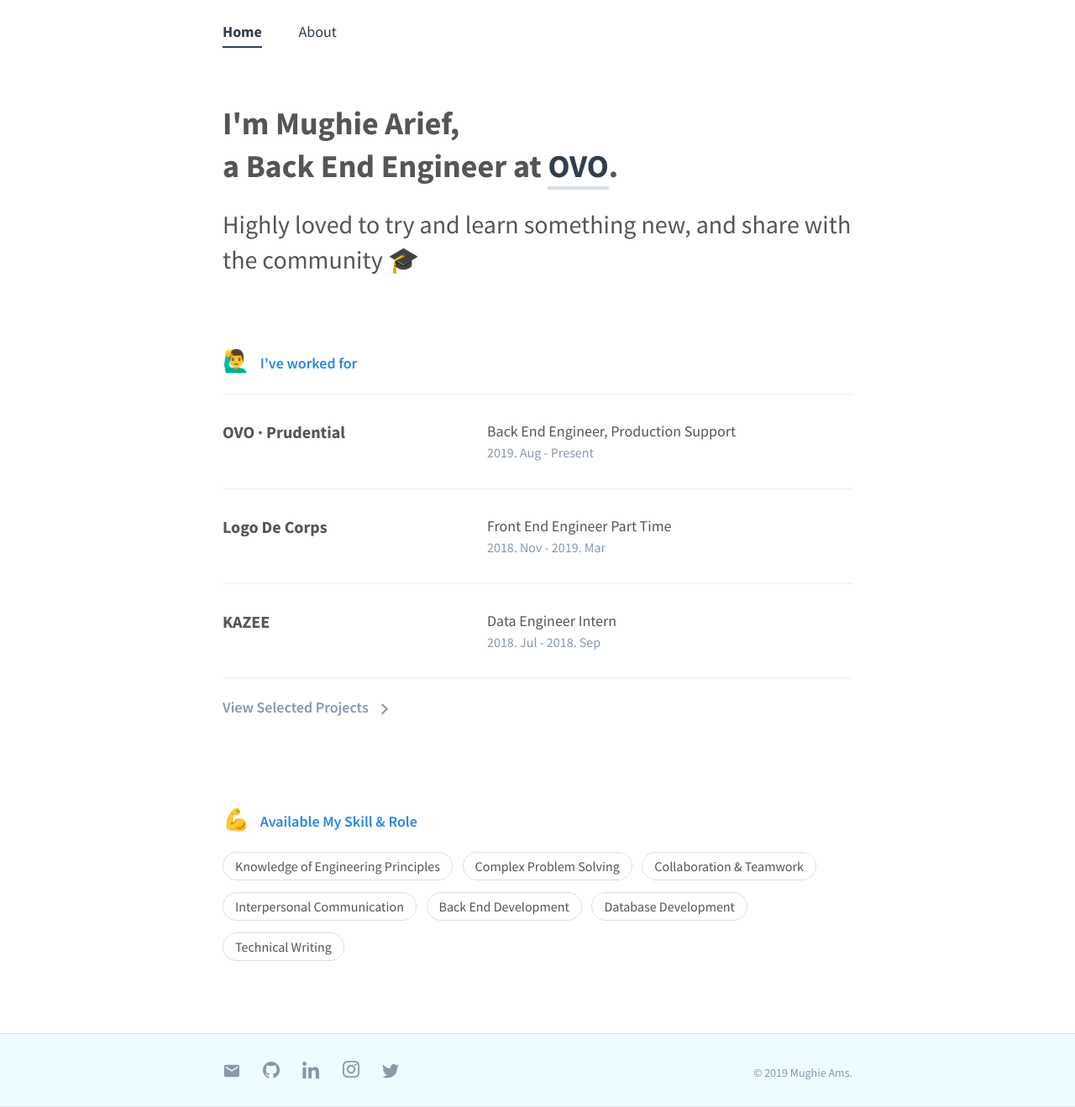
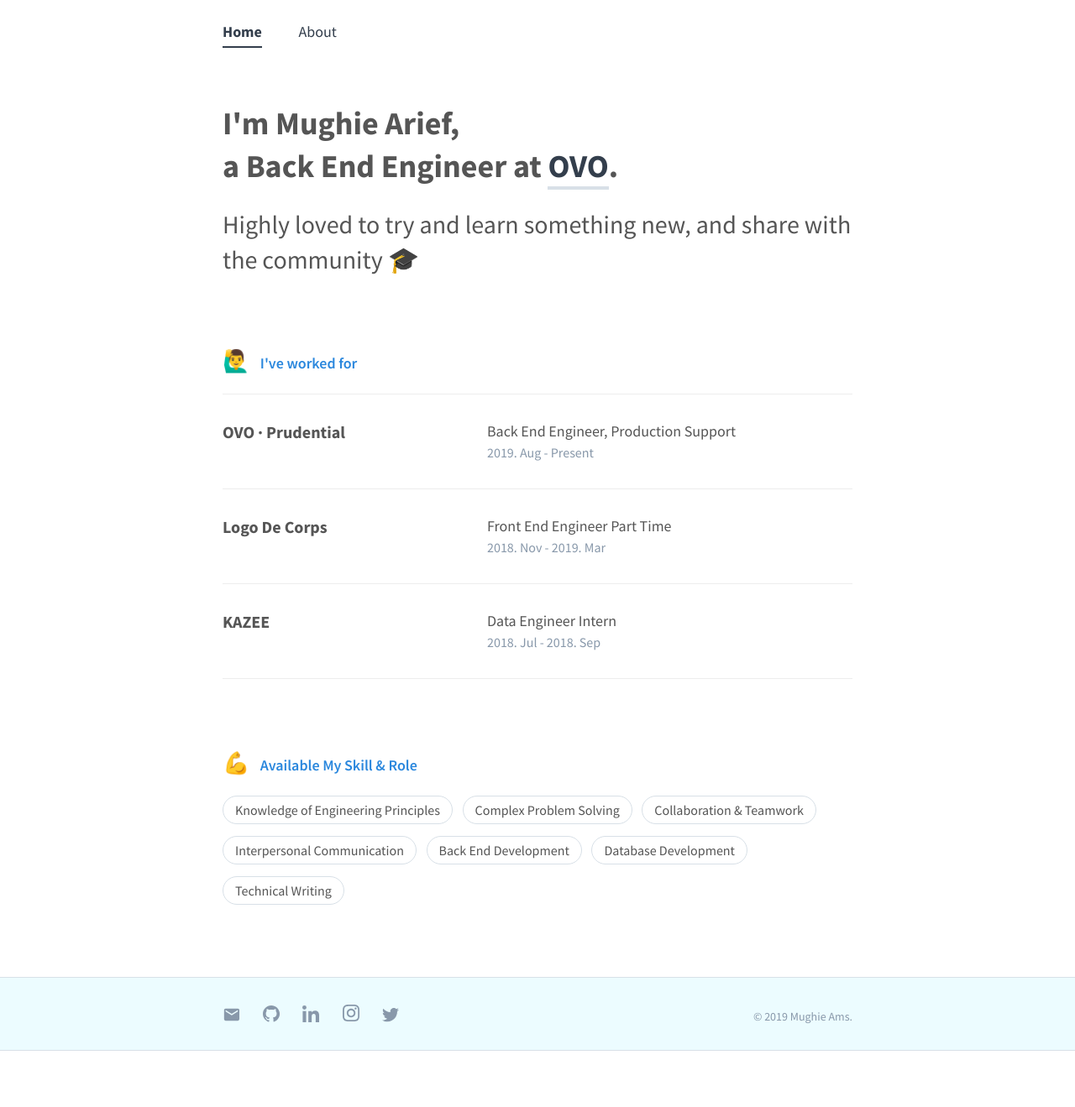
Before and after one commit to radenican/comte, a Jekyll site: the page built from index.html, in a window 1280 px wide. Shown: the whole page at 84% size. Built offline with Jekyll 4.4.1, drawn with Linux system fonts in a browser that asks for light colours; the list of posts is cut into pages by our own code; after the commit the page ends 1252 px from its top, so only the background shows below that.

Commit message:
fix(resume): delete link to selected project
delete link to selected project because the link doesn't exist

```diff
--- a/_includes/resume.html
+++ b/_includes/resume.html
@@ -11,22 +11,6 @@
         <ul>
             {% include project-list.html %}
         </ul>
-        <a href="{{ site.baseurl | append: '/project' }}" class="transition">
-            <div class="view-all-projects transition">
-                View Selected Projects
-                <svg id="Layer_1" data-name="Layer 1" xmlns="http://www.w3.org/2000/svg" viewBox="0 0 24 24">
-                    <defs>
-                        <style>
-                            .cls-1 {
-                                fill: none;
-                            }
-                        </style>
-                    </defs>
-                    <path d="M7.2,17.9l6.1-6.1L7.2,5.6,9,3.8l8,8-8,8Z" />
-                    <path class="cls-1" d="M.1-.2h24v24H.1Z" />
-                </svg>
-            </div>
-        </a>
     </section>
 
     <section class="skill">
```
